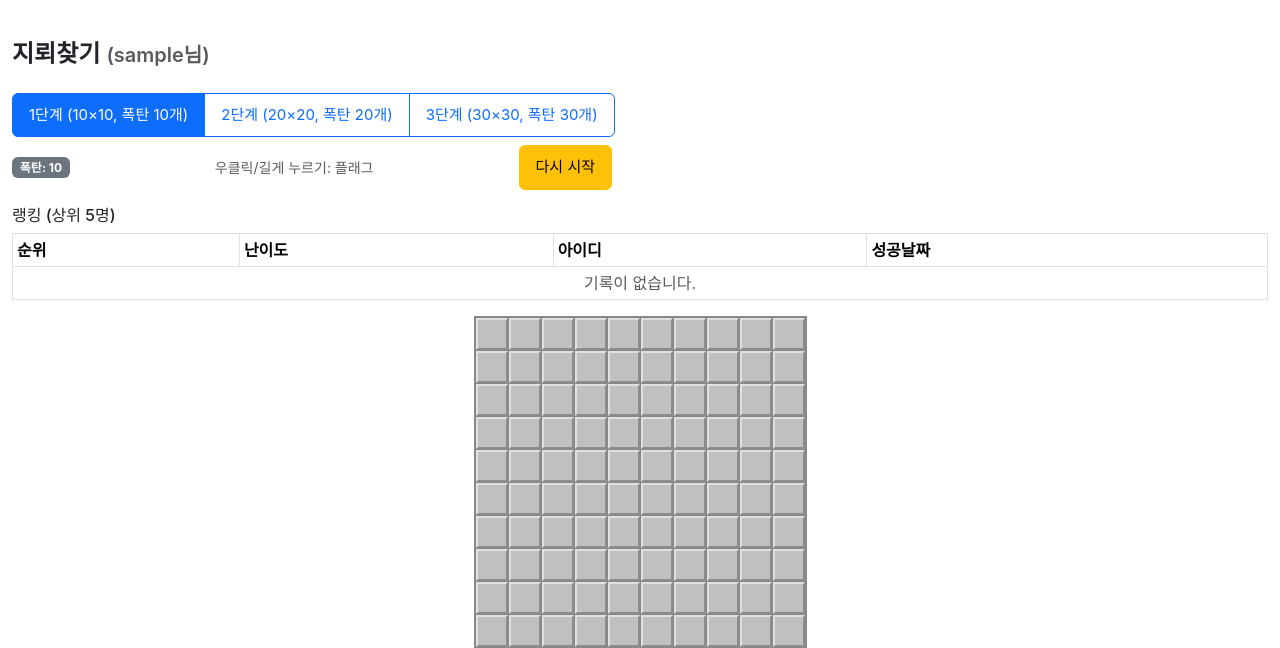
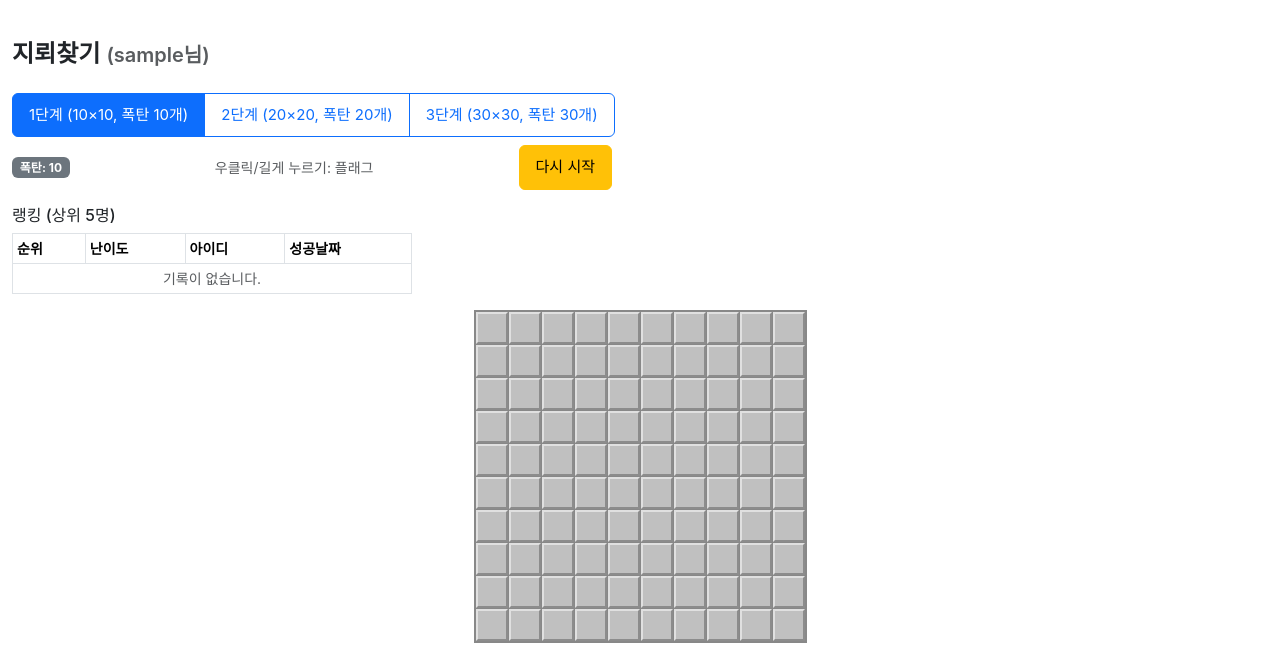
Before and after one commit to shhan1324/TestSvr, a Flask app: page /minesweeper in a window 1280 px wide. Shown: the part 57-705 px from the top of the page. Run offline with Flask 3, Linux system fonts and the light colour scheme; the visitor is signed in with stand-in values (Sample User, id 1); data that the repository does not hold is empty.

Commit message:
Add ranking styles to minesweeper CSS
Add styles for minesweeper ranking section.

```diff
--- a/static/css/minesweeper.css
+++ b/static/css/minesweeper.css
@@ -15,6 +15,13 @@
   .level-buttons .btn {
     width: 100%;
   }
+}
+
+.minesweeper-ranking {
+  max-width: 400px;
+}
+.minesweeper-ranking .table {
+  font-size: 0.875rem;
 }
 
 .minesweeper-wrapper {
```
